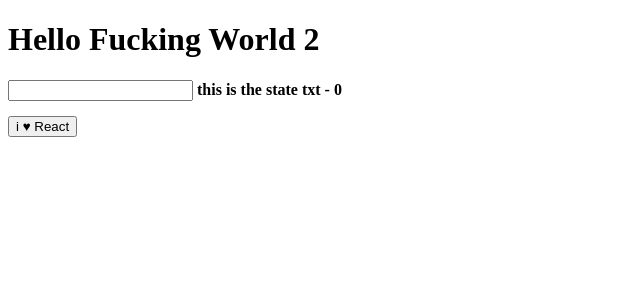
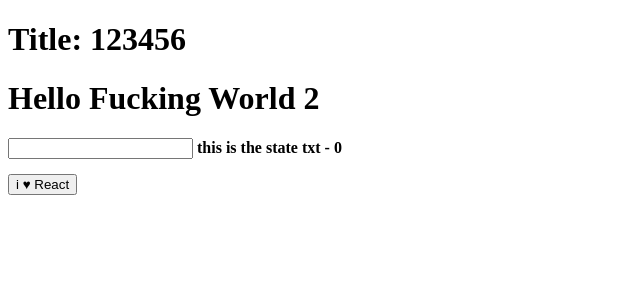
Before and after one commit to davinen-s/test-reactjs, a React (Create React App) app in the folder test1/: page / in a window 1280 px wide. Shown: the top 300 px of the page, without its empty margins (0-640 px from the left). Built offline with nearby package versions, Linux system fonts and the light colour scheme.

Commit message:
Custom propType Validation

```diff
--- a/test1/public/index.html
+++ b/test1/public/index.html
@@ -2,12 +2,13 @@
 <html lang="en">
   <head>
     <meta charset="UTF-8">
-    <title>React App Test1</title>
+    <title></title>
   </head>
   <body>
     <noscript>
       You need to enable JavaScript to run this app.
     </noscript>
+    <div id="title"></div>
     <div id="root"></div>
     <div id="childPropsExample" style="margin-top:15px;"></div>
 
--- a/test1/src/App.js
+++ b/test1/src/App.js
@@ -28,9 +28,7 @@ class App extends React.Component {
 }
 
 App.propTypes = {
-  testTxt: PropTypes.string.isRequired,
-  testNum: PropTypes.number.isRequired
-
+  testTxt: PropTypes.string.isRequired
 }
 
 App.defaultProps = {
--- /dev/null
+++ b/test1/src/TitleApp.js
@@ -0,0 +1,25 @@
+import React from 'react';
+
+
+class TitleApp extends React.Component {
+  render(){
+    return <Title text="123456"/>
+  }
+}
+
+
+const Title = (props) => <h1>Title: {props.text}</h1>
+
+Title.propTypes = {
+  text(props, propName, component){
+    if(!(propName in props)){
+      return new Error(`missing property '${propName}'`)
+    }
+    if(props[propName].length < 6){
+      return new Error(`'${propName}' was too short.`)
+    }
+  }
+}
+
+
+export default TitleApp
--- a/test1/src/index.js
+++ b/test1/src/index.js
@@ -2,6 +2,11 @@ import React from 'react';
 import ReactDOM from 'react-dom';
 import App from './App';
 import ChildPropsExampleApp from './ChildPropsExampleApp'
+import TitleApp from './TitleApp'
+
+ReactDOM.render(
+  <TitleApp />, document.getElementById('title')
+)
 
 ReactDOM.render(
   <App testTxt="overriden value of props"/>, document.getElementById('root')
```
